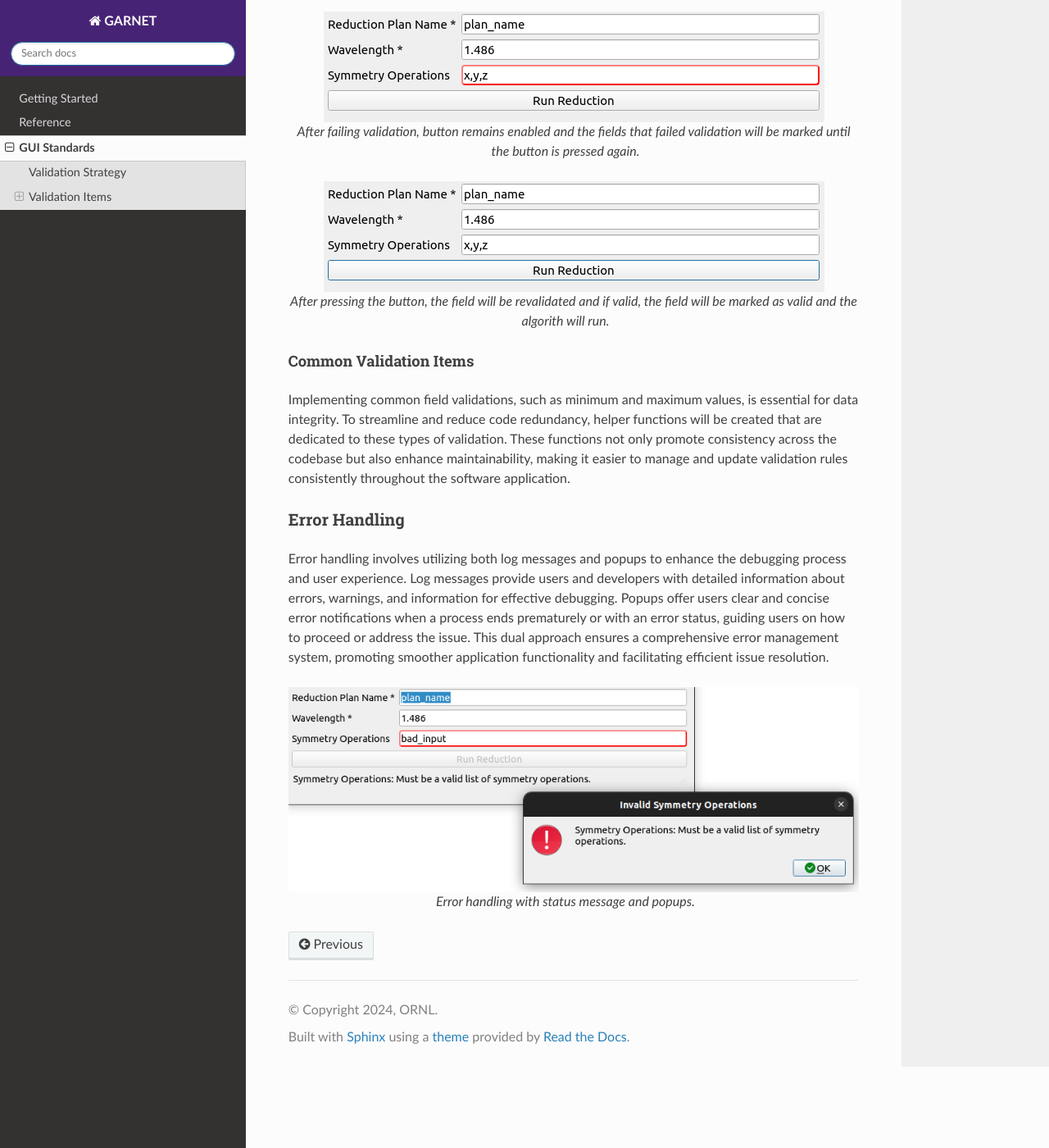
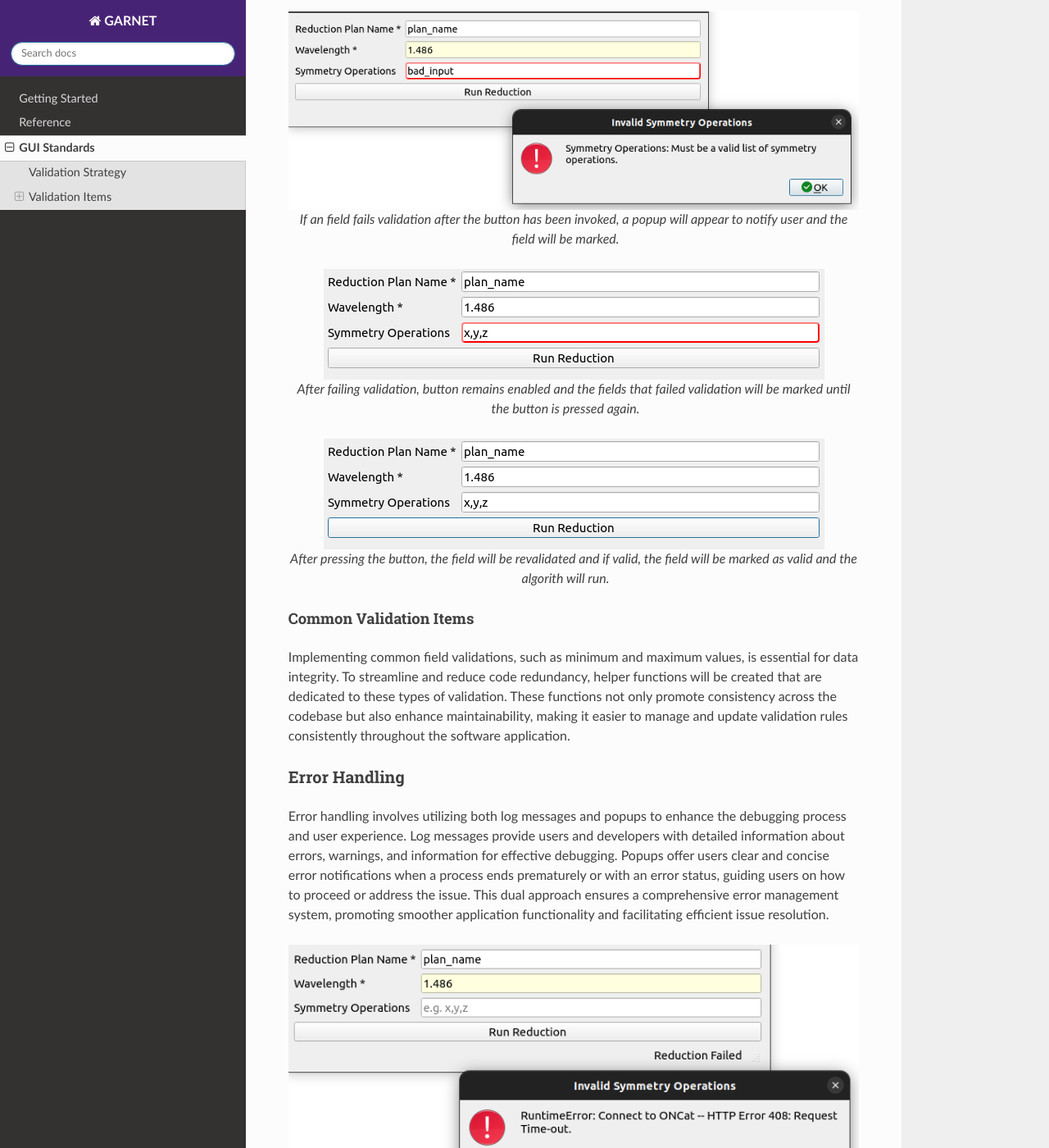
Before and after one commit to neutrons/garnet, a Sphinx documentation site: the page built from docs/source/GUI_standards.rst, in a window 1280 px wide and 1400 px high, scrolled down 3760 px. Shown: the whole window at 82% size. Built offline with Sphinx 7.4.7 and the Read the Docs theme 2.0.0, drawn with Linux system fonts in a browser that asks for light colours; the version number could not be read and is left out; some of the changed text lies outside the part shown.

Commit message:
update pics

```diff
--- a/docs/source/GUI_standards.rst
+++ b/docs/source/GUI_standards.rst
@@ -152,6 +152,13 @@ the user to update the failing values before proceeding.
 
     Algorithm input validation will occur after the button has been enabled and pressed.
 
+.. figure:: images/algo-fail-validation.png
+    :align: center
+    :alt: Algorithm Input Validation
+
+    If an field fails validation after the button has been invoked, a popup will appear to notify
+    user and the field will be marked.
+
 .. figure:: images/red-until-after.png
     :align: center
     :alt: Algorithm Input Validation
@@ -190,4 +197,4 @@ functionality and facilitating efficient issue resolution.
     :align: center
     :alt: Error Handling
 
-    Error handling with status message and popups.
+    Error handling with popup explaining the error.
```
Also changed, not shown: docs/source/images/algo-fail-validation.png (added), docs/source/images/error-popup.png.
